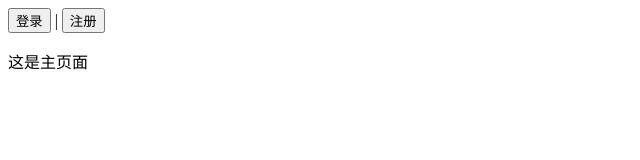
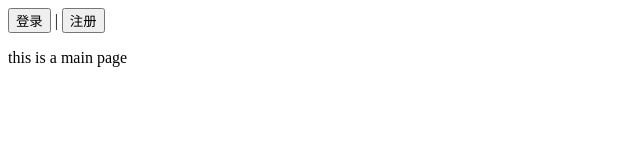
Before and after one commit to Hethens/homework, a plain HTML site: page index9.html in a window 1280 px wide. Shown: the whole page, without its empty margins (0-640 px from the left). Drawn offline with Linux system fonts and the light colour scheme.

Commit message:
Update index9.html

```diff
--- a/index9.html
+++ b/index9.html
@@ -25,7 +25,7 @@
 
 		<input type="button" onclick="f1()" value="登录"/> |
 		<input type="button" onclick="f2()" value="注册"/>
-		<p>这是主页面</p>
+		<p>this is a main page</p>
 
 
 	</body>
```
